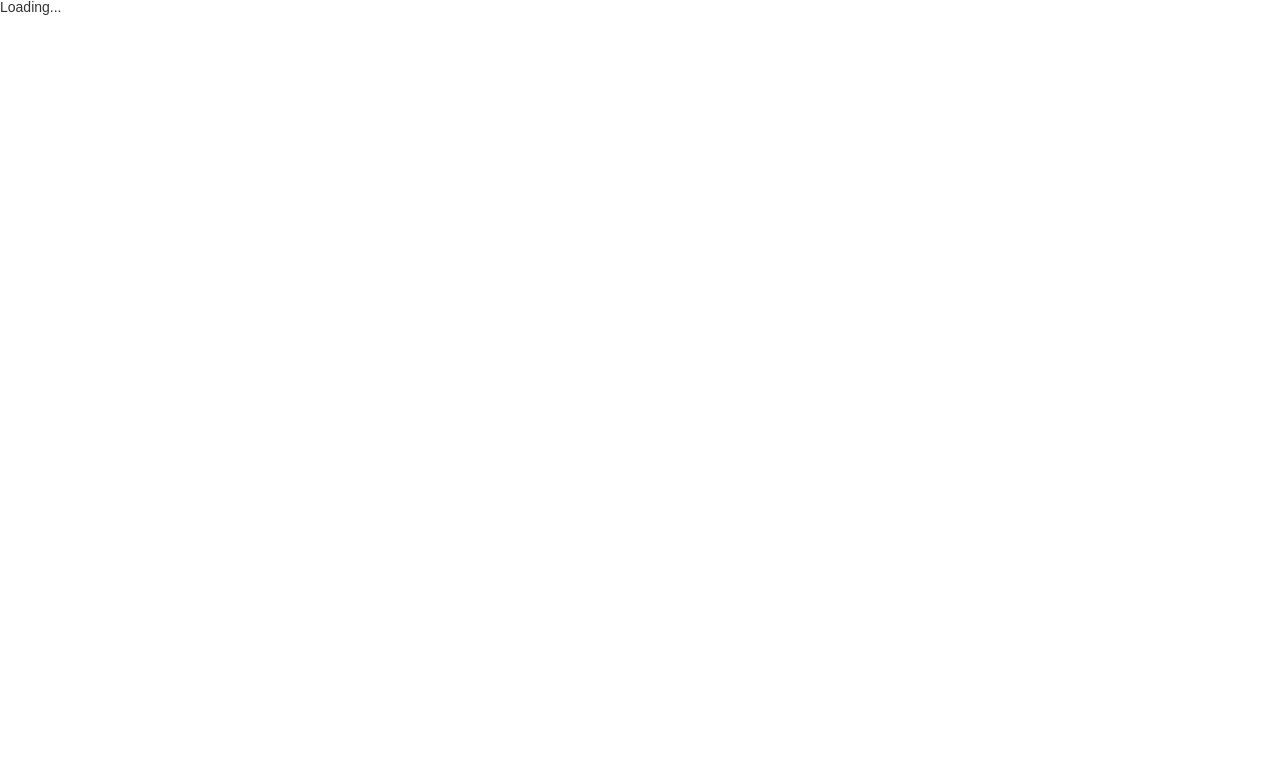
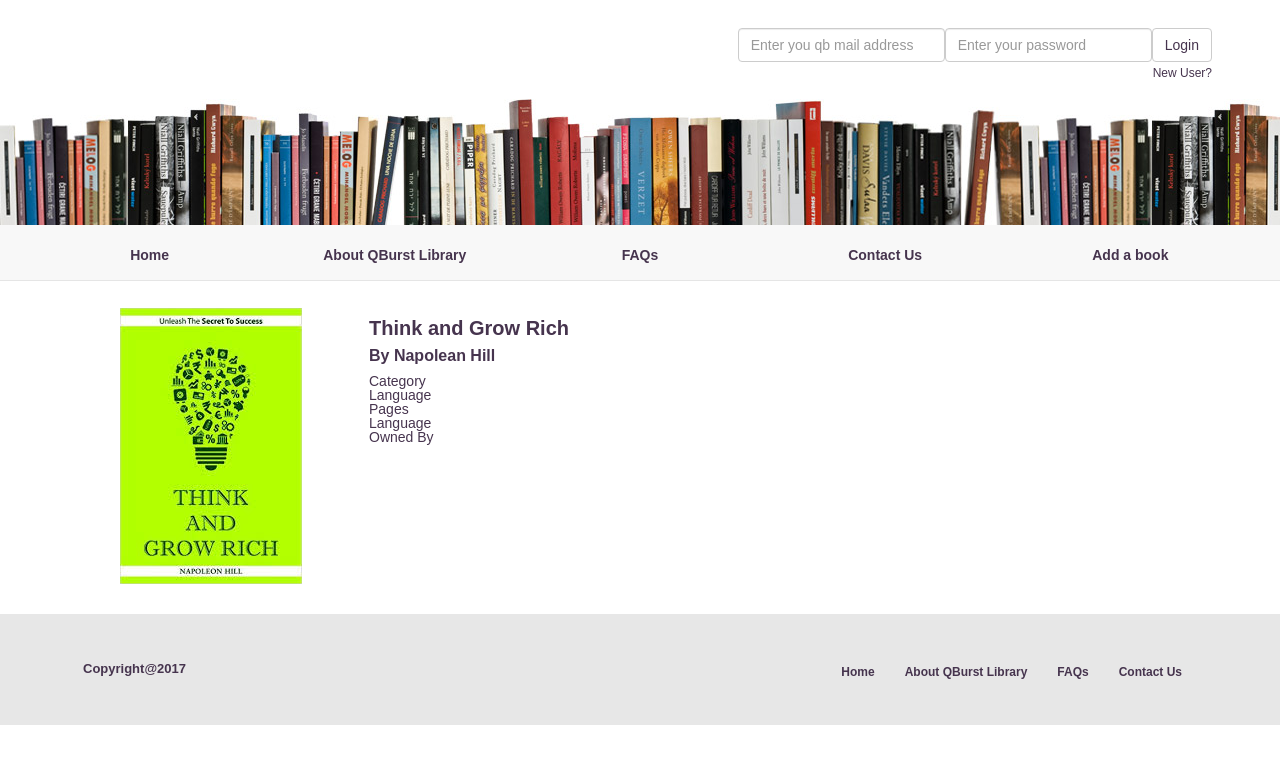
Before and after one commit to GayathriMohan/QB-Library, an Angular app in the folder qb-library/: page /book-details in a window 1280 px wide. Shown: the top 764 px of the page. Built offline with nearby package versions, Linux system fonts and the light colour scheme.

Commit message:
book details routing, html, scss

```diff
--- a/qb-library/src/app/app.component.html
+++ b/qb-library/src/app/app.component.html
@@ -1,3 +1,3 @@
 <app-header></app-header>
+<router-outlet></router-outlet>
 <app-footer></app-footer>
-<router-outlet></router-outlet>
--- a/qb-library/src/app/app.component.ts
+++ b/qb-library/src/app/app.component.ts
@@ -1,7 +1,5 @@
 import { Component } from '@angular/core';
 import { AppHeader } from './header/header.component';
-
-
 
 @Component({
   selector: 'app-root',
@@ -9,7 +7,5 @@ import { AppHeader } from './header/header.component';
   styleUrls: ['./app.component.scss']
 })
 
-
-
 export class AppComponent {
 }
--- a/qb-library/src/app/bookdetails/book-details.component.html
+++ b/qb-library/src/app/bookdetails/book-details.component.html
@@ -1 +1,21 @@
-<div></div>
+<section class="content_width row book">
+    <div class="col-md-3 text-center">
+        <img src="/assets/images/think-grow-rich-bc.jpg">
+    </div>
+    <section class="col-md-4 book__details">
+        <h1>Think and Grow Rich</h1>
+        <h2>By <span>Napolean Hill</span></h2>
+        <dl>
+            <dt>Category</dt>
+            <dd></dd>
+            <dt>Language</dt>
+            <dd></dd>
+            <dt>Pages</dt>
+            <dd></dd>
+            <dt>Language</dt>
+            <dd></dd>
+            <dt>Owned By</dt>
+            <dd></dd>
+        </dl>
+    </section>
+</section>
--- a/qb-library/src/app/bookdetails/book-details.component.scss
+++ b/qb-library/src/app/bookdetails/book-details.component.scss
@@ -0,0 +1,24 @@
+.book {
+  &.content_width {
+    text-align: left;
+  }
+  &__details{
+  	h1{
+  		font-size: 20px;
+  		margin-bottom: 10px;
+  		margin-top: 10px;
+  		font-weight: 600;
+  	}
+  	h2{
+  		font-size: 16px;
+  		@extend h1;
+  		span{
+  			color: #46344e;
+  		}
+  	}
+  }
+}
+
+.text-center {
+  text-align: center;
+}
--- a/qb-library/src/app/footer/footer.component.html
+++ b/qb-library/src/app/footer/footer.component.html
@@ -6,8 +6,8 @@
                 <li><a href="#">About QBurst Library</a></li>
                 <li><a href="#">FAQs</a></li>
                 <li><a href="#">Contact Us</a></li>
-                <li><a>Copyright</a></li>
             </ul>
+            <span>Copyright@2017</span>
         </div>
     </section>
 </footer>
--- a/qb-library/src/app/footer/footer.component.scss
+++ b/qb-library/src/app/footer/footer.component.scss
@@ -7,4 +7,13 @@ footer {
       font-weight: 600;
     }
   }
+  span {
+    float: left;
+    color: #46344e;
+    padding-top: 15px;
+    padding-bottom: 15px;
+    margin-top: 5px;
+    font-size: 13px;
+    font-weight: 600;
   }
+}
--- a/qb-library/src/app/header/header.component.html
+++ b/qb-library/src/app/header/header.component.html
@@ -14,18 +14,15 @@
             </div>
         </form>
     </div>
-
     <nav class="navbar navbar-default">
-        <nav class="navbar navbar-default">
         <div class="container-fluid">
             <ul class="nav navbar-nav nav_ul">
                 <li class="active"><a href="/list-books">Home</a></li>
-                <li><a href="/list-books">About QBurst Library</a></li>
+                <li><a href="#">About QBurst Library</a></li>
                 <li><a href="#">FAQs</a></li>
-                <li><a href="#">Contact Us</a></li>
+                <li><a href="/book-details">Contact Us</a></li>
+                <li><a href="#">Add a book</a></li>
             </ul>
         </div>
     </nav>
-    </div>
-
 </header>
--- a/qb-library/src/app/header/header.component.scss
+++ b/qb-library/src/app/header/header.component.scss
@@ -19,10 +19,12 @@ header {
         border: none;
         border-radius: 0;
         box-shadow: 0 1px 0 0 rgba(0, 0, 0, 0.1);
+        padding-left: 12px;
+        padding-right: 12px;
         ul {
             width: 100%;
             li {
-                width: 25%;
+                width: 20%;
                 a {
                     font-size: 14px;
                     font-weight: 600;
--- a/qb-library/src/app/listbooks/list-books.component.scss
+++ b/qb-library/src/app/listbooks/list-books.component.scss
@@ -0,0 +1,3 @@
+// li{
+
+// }
--- a/qb-library/src/assets/css/style.css
+++ b/qb-library/src/assets/css/style.css
@@ -1,6 +1,7 @@
 body {
     font-family: sans-serif;
     font-size: 14px;
+    color: #46344e;
 }
 
 a {
```
Also changed, not shown: qb-library/src/app/app.module.ts (+5 -4 lines). Lines whose indentation alone changed are shown as unchanged.
